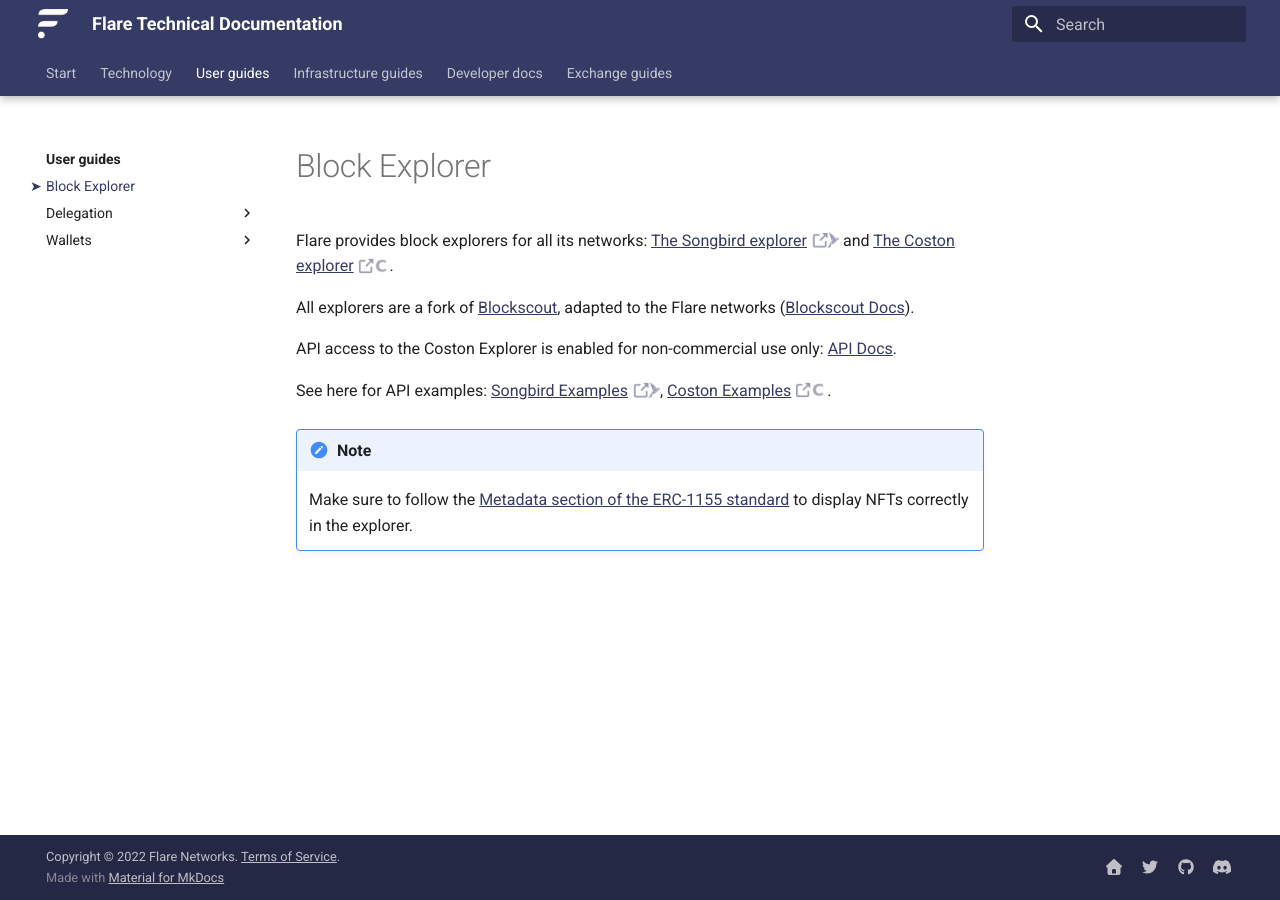
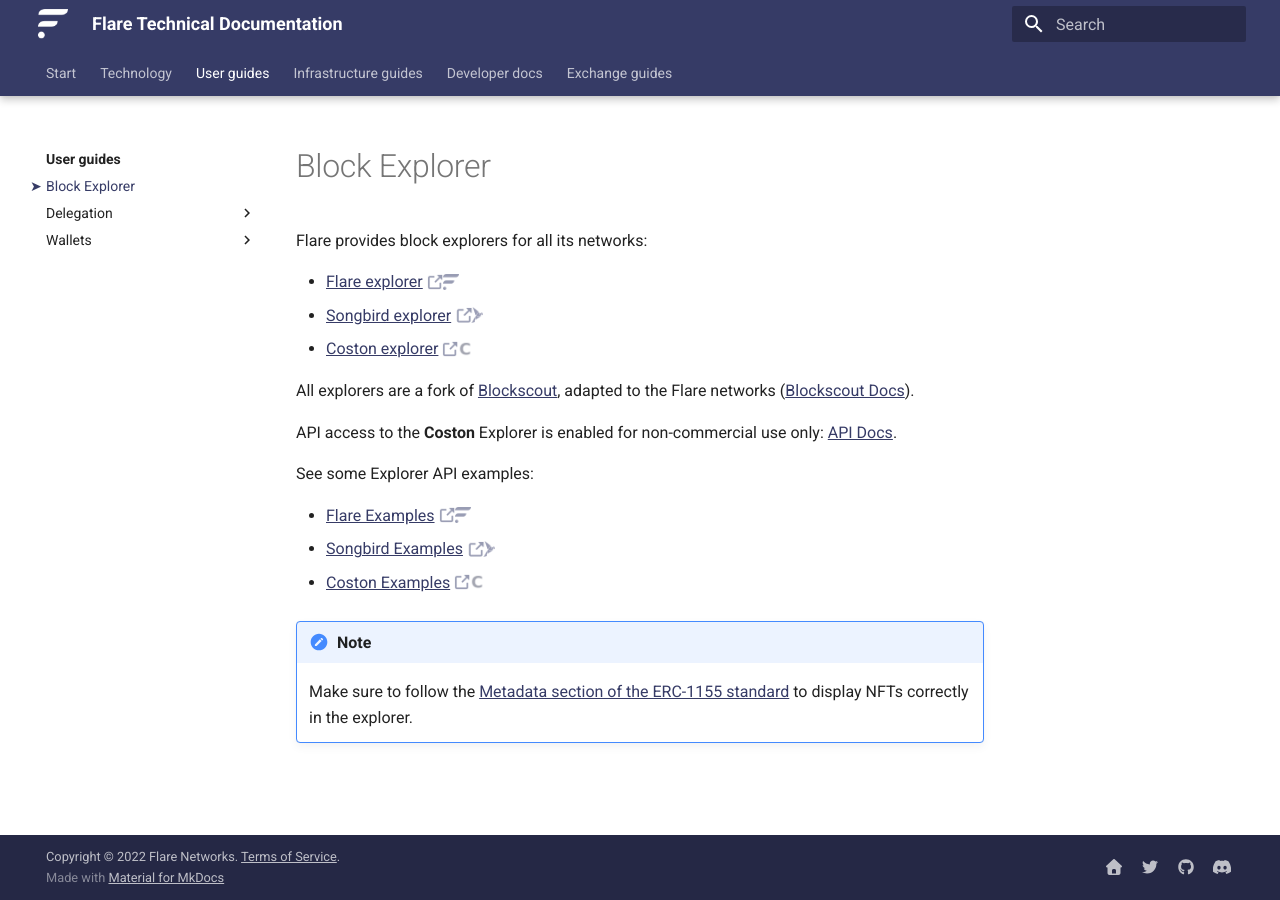
Before and after one commit to flare-foundation/docs, an MkDocs documentation site: the page built from docs/user/block-explorer.md, in a window 1280 px wide. Built offline with MkDocs 1.6.1 and Material for MkDocs 9.7.7, drawn with Linux system fonts in a browser that asks for light colours; comment, search, counter and statistics services are not loaded.

Commit message:
Add Flare network to Explorer page

```diff
--- a/docs/user/block-explorer.md
+++ b/docs/user/block-explorer.md
@@ -1,13 +1,21 @@
 # Block Explorer
 
-Flare provides block explorers for all its networks: [The Songbird explorer](https://songbird-explorer.flare.network) and [The Coston explorer](https://coston-explorer.flare.network).
+Flare provides block explorers for all its networks:
 
-All explorers are a fork of [Blockscout](https://github.com/blockscout/blockscout), adapted to the Flare networks ([Blockscout Docs](https://docs.blockscout.com)).
+- [Flare explorer](https://flare-explorer.flare.network){target=_blank}
+- [Songbird explorer](https://songbird-explorer.flare.network){target=_blank}
+- [Coston explorer](https://coston-explorer.flare.network){target=_blank}
 
-API access to the Coston Explorer is enabled for non-commercial use only: [API Docs](https://docs.blockscout.com/for-users/api).
+All explorers are a fork of [Blockscout](https://github.com/blockscout/blockscout){target=_blank}, adapted to the Flare networks ([Blockscout Docs](https://docs.blockscout.com){target=_blank}).
 
-See here for API examples: [Songbird Examples](https://songbird-explorer.flare.network/api-docs), [Coston Examples](https://coston-explorer.flare.network/api-docs).
+API access to the **Coston** Explorer is enabled for non-commercial use only: [API Docs](https://docs.blockscout.com/for-users/api){target=_blank}.
+
+See some Explorer API examples:
+
+- [Flare Examples](https://flare-explorer.flare.network/api-docs){target=_blank}
+- [Songbird Examples](https://songbird-explorer.flare.network/api-docs){target=_blank}
+- [Coston Examples](https://coston-explorer.flare.network/api-docs){target=_blank}
 
 !!! note
 
-    Make sure to follow the [Metadata section of the ERC-1155 standard](https://eips.ethereum.org/EIPS/eip-1155#metadata) to display NFTs correctly in the explorer.
+    Make sure to follow the [Metadata section of the ERC-1155 standard](https://eips.ethereum.org/EIPS/eip-1155#metadata){target=_blank} to display NFTs correctly in the explorer.
```
